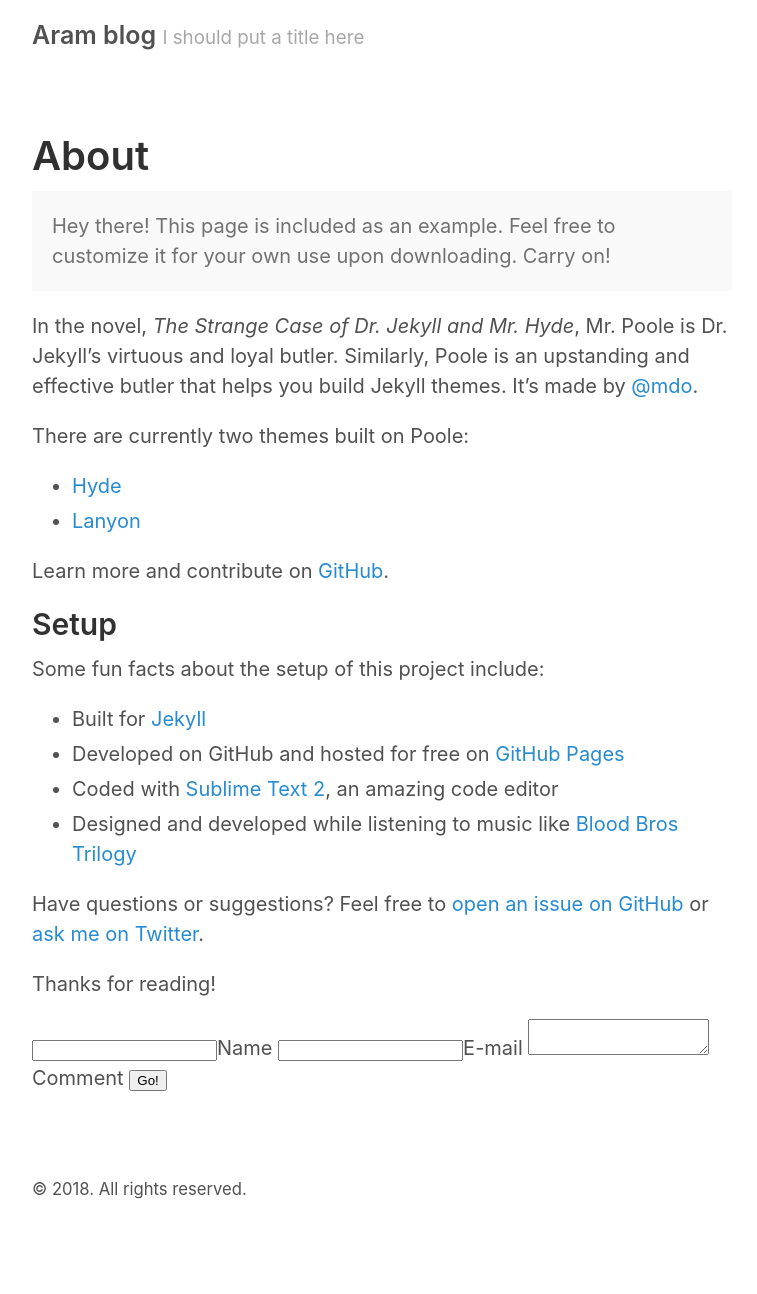
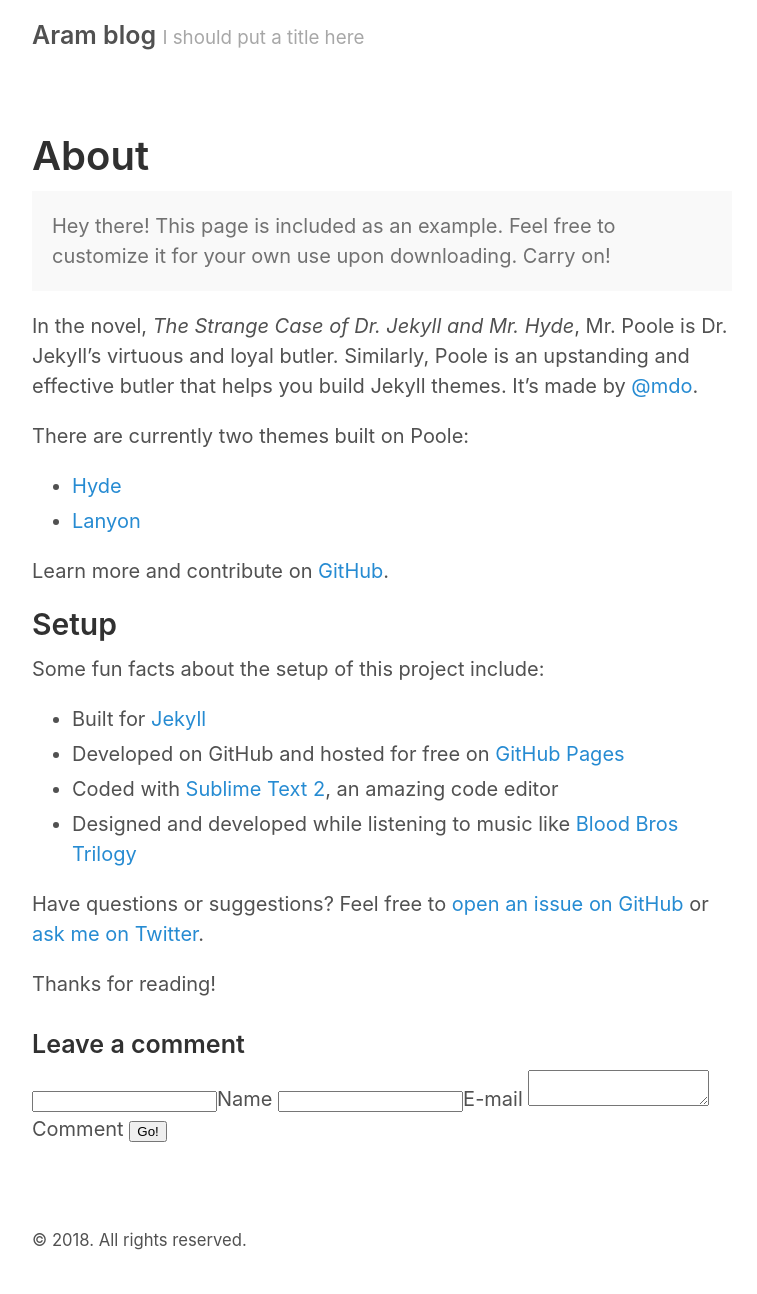
Before and after one commit to quantum-aram/quantum-aram.github.io, a Jekyll site: the page built from about.md, in a window 1280 px wide. Shown: the whole page, without its empty margins (258-1015 px from the left). Built offline with Jekyll 4.4.1, drawn with Linux system fonts in a browser that asks for light colours; before the commit the page ends 1243 px from its top, so only the background shows below that.

Commit message:
comments

```diff
--- a/_includes/comments-new.html
+++ b/_includes/comments-new.html
@@ -1,3 +1,4 @@
+<h3>Leave a comment</h3>
 <form method="POST" action="https://api.staticman.net/v2/entry/quantum-aram/quantum-aram.github.io/master">
   <input name="options[redirect]" type="hidden" value="https://quantum-aram.github.io/redirect-page">
 
```
